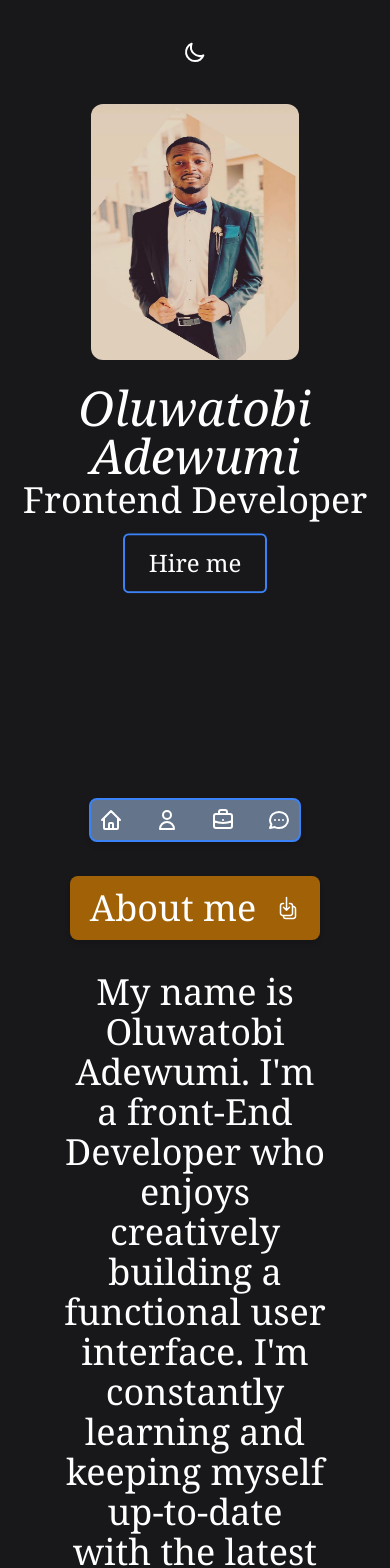
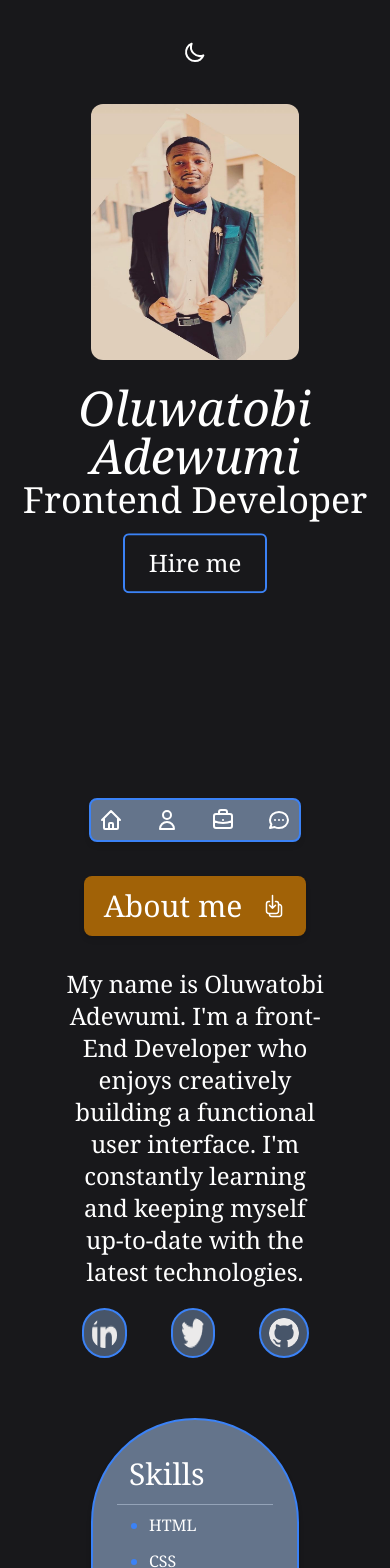
Before and after one commit to Classytobs/portfolio-11, a React (Create React App) app: page / in a window 390 px wide. Shown: the top 1568 px of the page. Built offline with nearby package versions, Linux system fonts and the light colour scheme.

Commit message:
working on the screen responsiveness

```diff
--- a/src/Components/About/About.jsx
+++ b/src/Components/About/About.jsx
@@ -7,7 +7,7 @@ export default function About() {
   return (
     <div className='flex flex-col bg-zinc-900 min-h-screen px-16 py-8 max-w-full justify-between gap-y-8 content-center items-center font-serif text-white'>
 
-        <div className='flex flex-row cursor-pointer justify-center content-center items-center bg-yellow-700 shadow-md h-fit px-5 py-3 rounded-lg hover:bg-yellow-800 text-4xl'>
+        <div className='flex flex-row cursor-pointer justify-center content-center items-center bg-yellow-700 shadow-md h-fit px-5 py-3 rounded-lg hover:bg-yellow-800 text-3xl text-center'>
             <div className='mr-5'>
               <h1>About me</h1>
             </div>
@@ -20,7 +20,7 @@ export default function About() {
 
         <div className='flex flex-col text-center items-center justify-between gap-y-5 content-center'>
             <div>
-              <p className='text-4xl'>
+              <p className='text-2xl'>
               My name is Oluwatobi Adewumi. I'm a front-End Developer who enjoys creatively building a functional user interface.
               I'm constantly learning and keeping myself up-to-date with the latest technologies.
               </p>
```
